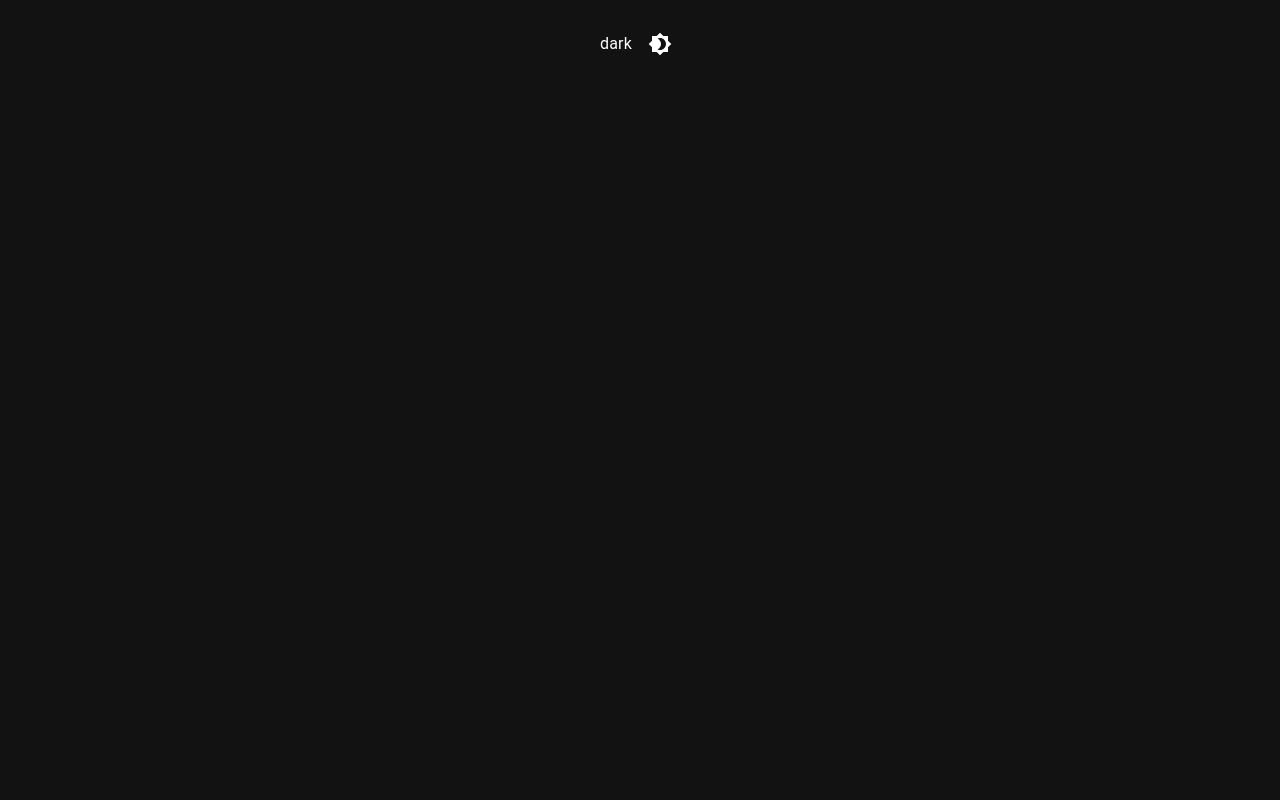
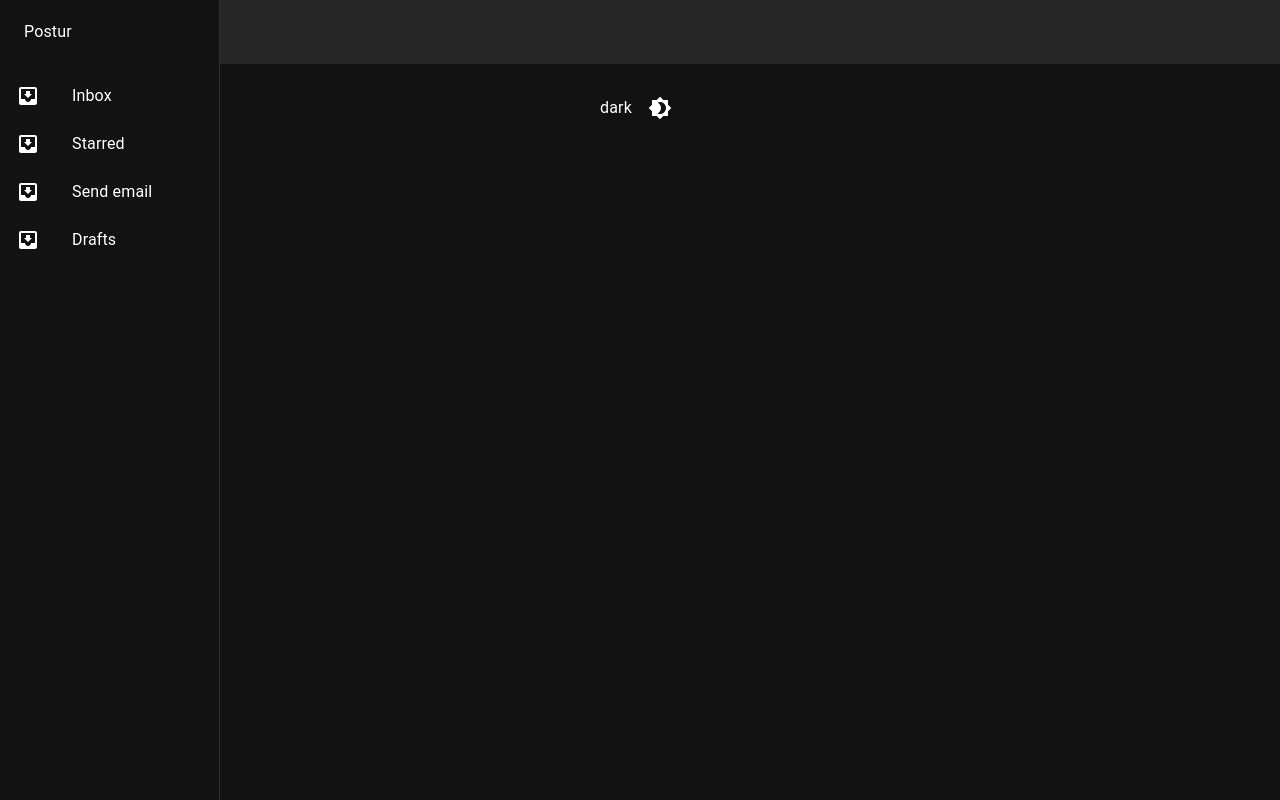
Before and after one commit to Kanerix/coachr, a React app: page / in a window 1280 px wide. Built offline with nearby package versions, Linux system fonts and the light colour scheme.

Commit message:
Side and top nav

```diff
--- a/src/renderer/App.tsx
+++ b/src/renderer/App.tsx
@@ -1,5 +1,7 @@
 import { CssBaseline } from "@mui/material";
 import { HashRouter, Route, Routes } from "react-router-dom";
+import Sidenav from "./components/Sidenav";
+import Topnav from "./components/Topnav";
 import { CustomThemeProvider } from "./context/ColorModeContext";
 import { Home } from "./pages/Home";
 
@@ -12,6 +14,8 @@ export function App() {
 	return (
 		<CustomThemeProvider>
 			<CssBaseline />
+			<Topnav />
+			<Sidenav />
 			<HashRouter>
 				<Routes>
 					<Route path="/" element={<Home />} />
--- a/src/renderer/components/Sidenav.tsx
+++ b/src/renderer/components/Sidenav.tsx
@@ -1,11 +1,45 @@
+import {
+	Toolbar,
+	List,
+	ListItem,
+	ListItemIcon,
+	ListItemText,
+	Drawer,
+} from "@mui/material";
+import InboxIcon from "@mui/icons-material/MoveToInbox";
+import { Box } from "@mui/system";
+
+export const drawerWidth = 220;
+
 export default function Sidenav() {
 	return (
-		<div>
-			<ul>
-				<li>
-					<div className=""></div>
-				</li>
-			</ul>
-		</div>
+		<Box>
+			<Drawer
+				variant="permanent"
+				open={true}
+				sx={{
+					"& .MuiDrawer-paper": {
+						width: `${drawerWidth}px`,
+					},
+				}}
+			>
+				<Box>
+					<Toolbar>Postur</Toolbar>
+					<List>
+						{["Inbox", "Starred", "Send email", "Drafts"].map(
+							(text, _) => (
+								<ListItem button key={text}>
+									<ListItemIcon>
+										<InboxIcon />
+									</ListItemIcon>
+									<ListItemText primary={text} />
+								</ListItem>
+							)
+						)}
+					</List>
+				</Box>
+			</Drawer>
+			<Box sx={{ width: `${drawerWidth}px` }} />
+		</Box>
 	);
 }
--- a/src/renderer/components/Topnav.tsx
+++ b/src/renderer/components/Topnav.tsx
@@ -1,3 +1,11 @@
+import { AppBar, Box, Toolbar } from "@mui/material";
+
 export default function Topnav() {
-	return <div></div>;
+	return (
+		<Box sx={{ flexGrow: 1 }}>
+			<AppBar position="static">
+				<Toolbar>test</Toolbar>
+			</AppBar>
+		</Box>
+	);
 }
--- a/src/renderer/context/ColorModeContext.tsx
+++ b/src/renderer/context/ColorModeContext.tsx
@@ -2,11 +2,13 @@ import { Theme, ThemeProvider } from "@mui/material";
 import { createContext, ReactNode, useContext, useMemo, useState } from "react";
 import getMode, { IThemes } from "../themes";
 
-export interface ISetColorMode {
+export interface IColorModeContext {
 	setColorMode: (newTheme: IThemes) => void;
 }
 
-const ColorModeContext = createContext<ISetColorMode | undefined>(undefined);
+const ColorModeContext = createContext<IColorModeContext | undefined>(
+	undefined
+);
 
 export function useColorMode() {
 	const context = useContext(ColorModeContext);
@@ -26,7 +28,7 @@ interface IColorModeProviderProps {
 
 export function CustomThemeProvider({ children }: IColorModeProviderProps) {
 	const [mode, setMode] = useState<IThemes>("dark");
-	const colorMode = useMemo<ISetColorMode>(
+	const colorMode = useMemo<IColorModeContext>(
 		() => ({
 			setColorMode: (newTheme: IThemes) => {
 				console.log(newTheme);
```
